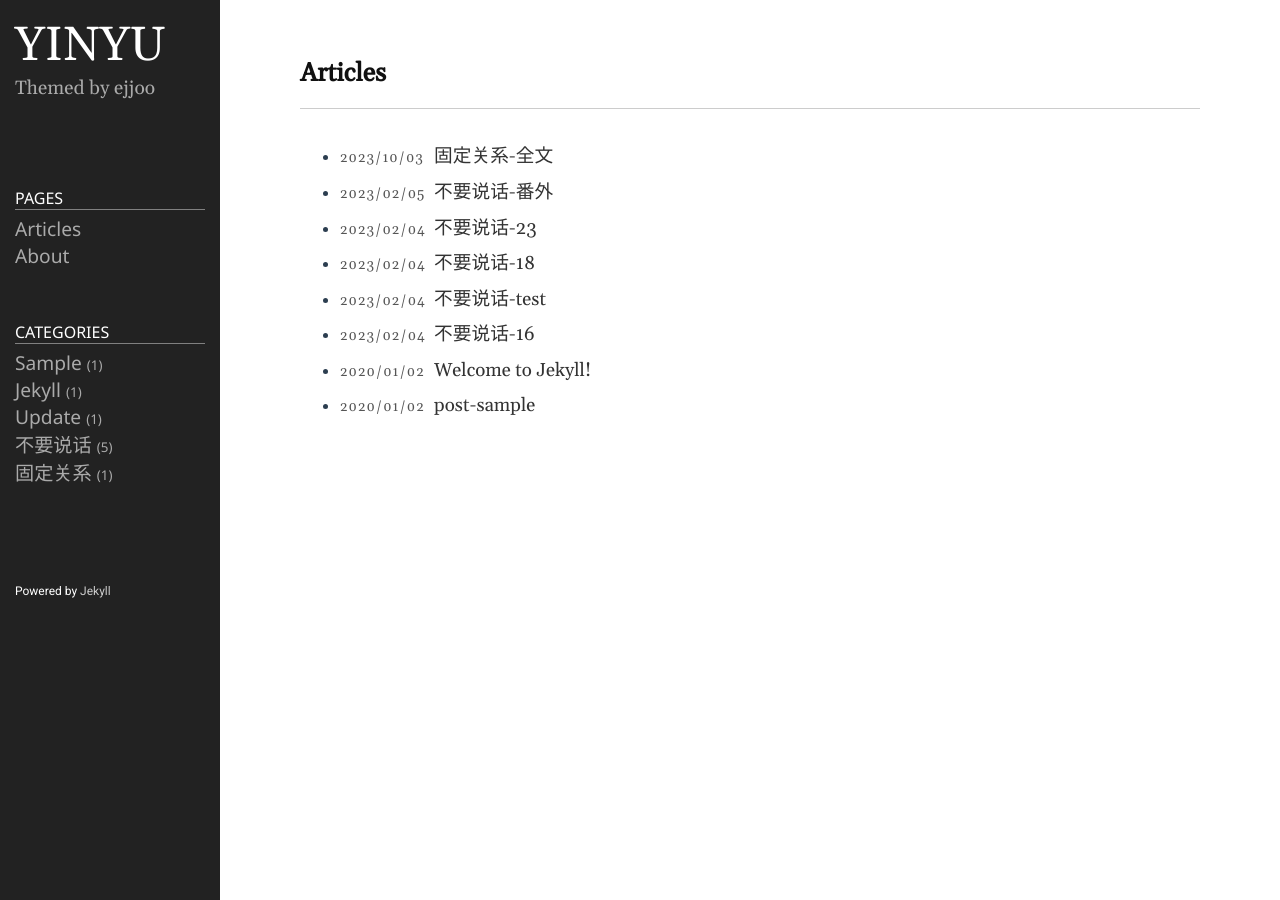
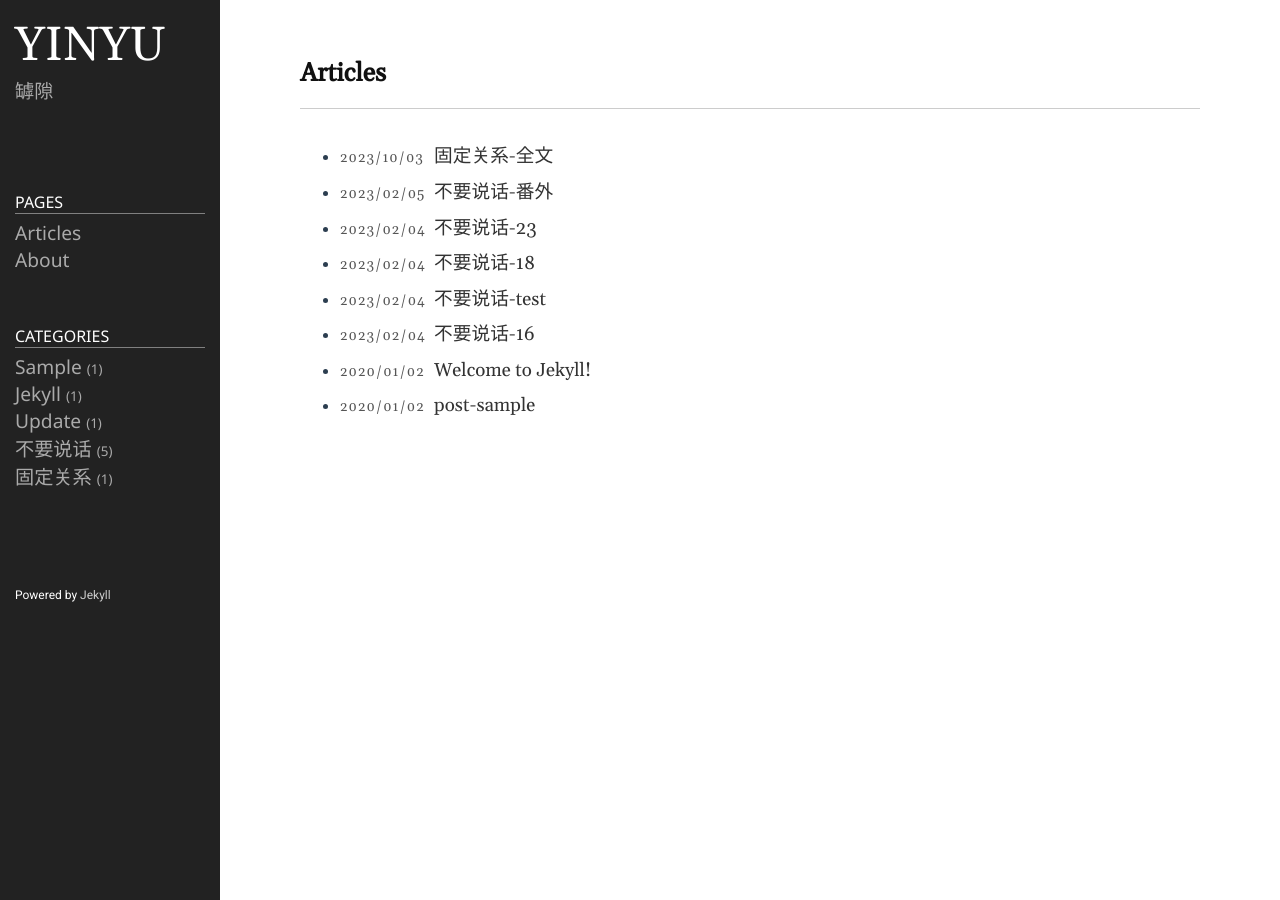
Before and after one commit to missingyinyu/missingyinyu.github.io, a Jekyll site: the page built from index.md, in a window 1280 px wide. Built offline with Jekyll 4.4.1, drawn with Linux system fonts in a browser that asks for light colours.

Commit message:
Update _config.yml

```diff
--- a/_config.yml
+++ b/_config.yml
@@ -21,7 +21,7 @@
 title: YINYU
 email: yinyubox@gmail.com
 description: >- # this means to ignore newlines until "baseurl:"
-  Themed by ejjoo
+  罅隙
 # baseurl: "/" # the subpath of your site, e.g. /blog
 # url: "http://ejjoo.github.io" # the base hostname & protocol for your site, e.g. http://example.com
 github_username: yinyu
```
